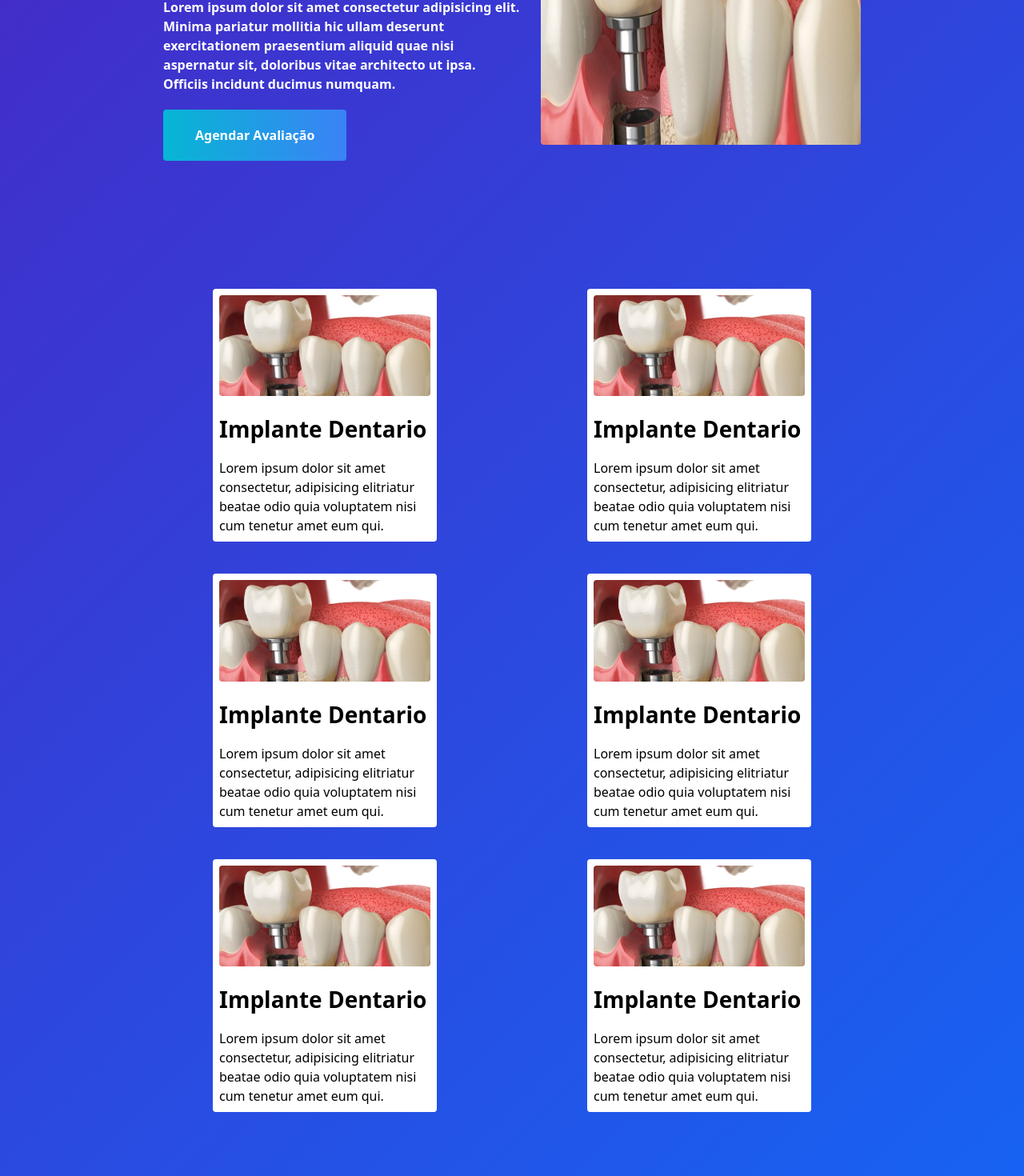
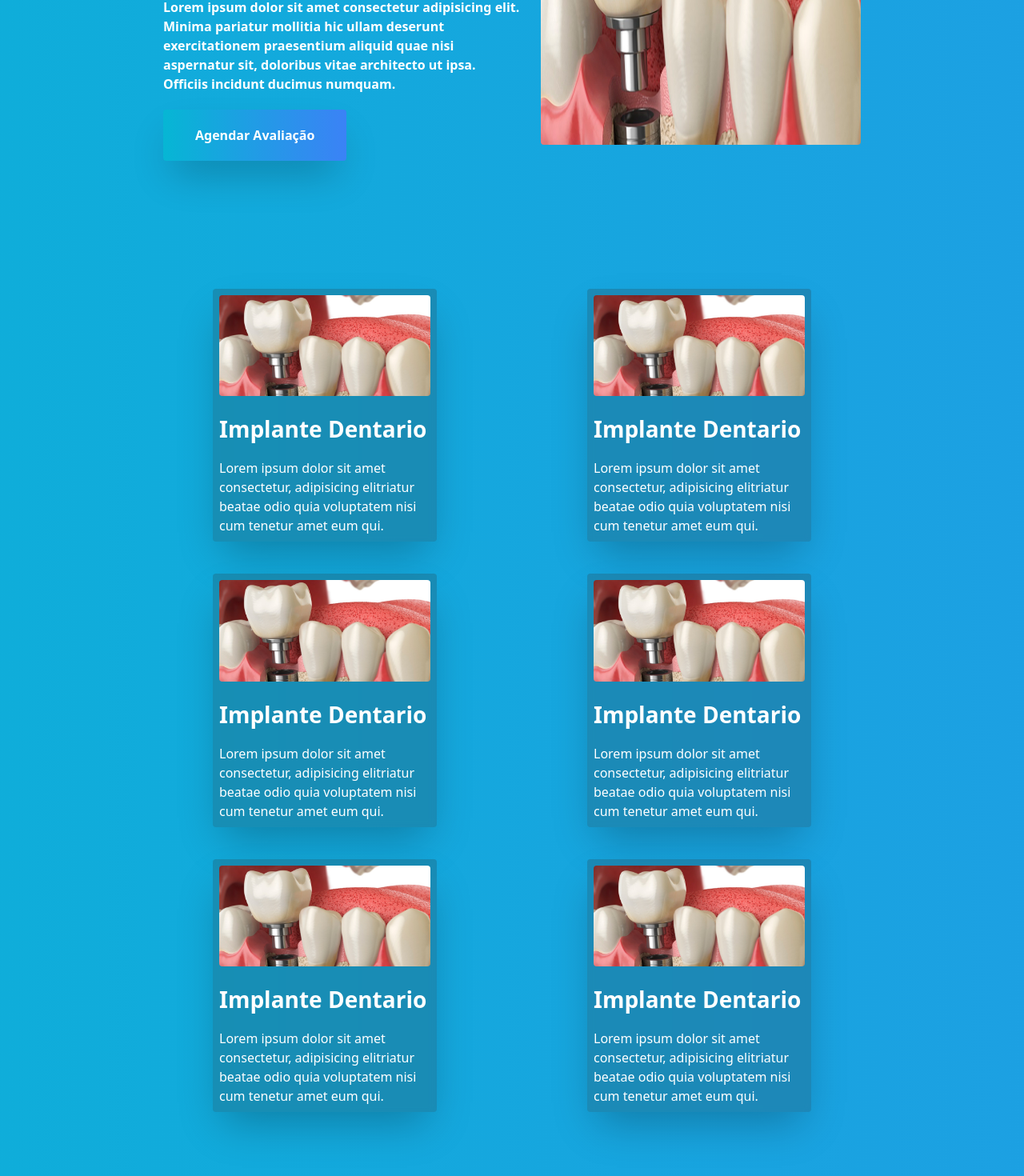
Before and after one commit to beno1234/Sorridents_Lp, a Next.js app: page / in a window 1280 px wide. Shown: the part 278-1748 px from the top of the page at 80% size. Built offline with nearby package versions, Linux system fonts and the light colour scheme.

Commit message:
sections modifications by matheus

```diff
--- a/components/Servicos/Services.tsx
+++ b/components/Servicos/Services.tsx
@@ -7,7 +7,7 @@ export default function Services(){
     return (
         <section className="w-full flex flex-col-reverse justify-around py-20  px-5 lg:px-[15%] lg:flex-row">
             <div className="flex flex-wrap justify-around gap-10">
-                <div className='p-2 text-black bg-white max-w-[280px] rounded backdrop-blur-sm'>
+                <div className='p-2 text-white bg-[#2f2f2f39] shadow-2xl shadow-2xl to-blue-500 max-w-[280px] rounded backdrop-blur-sm'>
                     <Image
                         src={implante}
                         alt="Landscape picture"
@@ -19,7 +19,7 @@ export default function Services(){
                     <p>Lorem ipsum dolor sit amet consectetur, adipisicing elitriatur beatae odio quia voluptatem nisi cum tenetur amet eum qui.</p>
                 </div>
 
-                <div className='p-2 text-black bg-white max-w-[280px] rounded backdrop-blur-sm'>
+                <div className='p-2 text-white bg-[#2f2f2f39] shadow-2xl to-blue-500 max-w-[280px] rounded backdrop-blur-sm'>
                     <Image
                         src={implante}
                         alt="Landscape picture"
@@ -31,7 +31,7 @@ export default function Services(){
                     <p>Lorem ipsum dolor sit amet consectetur, adipisicing elitriatur beatae odio quia voluptatem nisi cum tenetur amet eum qui.</p>
                 </div>
 
-                <div className='p-2 text-black bg-white max-w-[280px] rounded backdrop-blur-sm'>
+                <div className='p-2 text-white bg-[#2f2f2f39] shadow-2xl to-blue-500 max-w-[280px] rounded backdrop-blur-sm'>
                     <Image
                         src={implante}
                         alt="Landscape picture"
@@ -43,7 +43,7 @@ export default function Services(){
                     <p>Lorem ipsum dolor sit amet consectetur, adipisicing elitriatur beatae odio quia voluptatem nisi cum tenetur amet eum qui.</p>
                 </div>
 
-                <div className='p-2 text-black bg-white max-w-[280px] rounded backdrop-blur-sm'>
+                <div className='p-2 text-white bg-[#2f2f2f39] shadow-2xl to-blue-500 max-w-[280px] rounded backdrop-blur-sm'>
                     <Image
                         src={implante}
                         alt="Landscape picture"
@@ -55,7 +55,7 @@ export default function Services(){
                     <p>Lorem ipsum dolor sit amet consectetur, adipisicing elitriatur beatae odio quia voluptatem nisi cum tenetur amet eum qui.</p>
                 </div>
 
-                <div className='p-2 text-black bg-white max-w-[280px] rounded backdrop-blur-sm'>
+                <div className='p-2 text-white bg-[#2f2f2f39] shadow-2xl to-blue-500 max-w-[280px] rounded backdrop-blur-sm'>
                     <Image
                         src={implante}
                         alt="Landscape picture"
@@ -67,7 +67,7 @@ export default function Services(){
                     <p>Lorem ipsum dolor sit amet consectetur, adipisicing elitriatur beatae odio quia voluptatem nisi cum tenetur amet eum qui.</p>
                 </div>
 
-                <div className='p-2 text-black bg-white max-w-[280px] rounded backdrop-blur-sm'>
+                <div className='p-2 text-white bg-[#2f2f2f39] shadow-2xl to-blue-500 max-w-[280px] rounded backdrop-blur-sm'>
                     <Image
                         src={implante}
                         alt="Landscape picture"
@@ -79,7 +79,6 @@ export default function Services(){
                     <p>Lorem ipsum dolor sit amet consectetur, adipisicing elitriatur beatae odio quia voluptatem nisi cum tenetur amet eum qui.</p>
                 </div>
 
-
             </div>
         </section>
     )
--- a/components/WhySorridents/WhySorridents.tsx
+++ b/components/WhySorridents/WhySorridents.tsx
@@ -8,7 +8,7 @@ export default function WhySorridents(){
                 <h2 className="text-[34px] font-bold">Porque a Sorridents?</h2>
                 <p className="my-3 font-semibold">Lorem ipsum dolor sit amet, consectetur adipisicing elit. Facilis voluptatem reprehenderit dicta culpa pariatur provident! Iusto ducimus nisi ea tempore soluta, quisquam fugit porro saepe exercitationem omnis quam earum autem?</p>
                 <p className="font-semibold">Lorem ipsum dolor sit amet consectetur adipisicing elit. Minima pariatur mollitia hic ullam deserunt exercitationem praesentium aliquid quae nisi aspernatur sit, doloribus vitae architecto ut ipsa. Officiis incidunt ducimus numquam.</p>
-                <button className="py-5 px-10 mt-5 rounded bg-gradient-to-r from-cyan-500 to-blue-500 font-bold">Agendar Avaliação</button>
+                <button className="py-5 px-10 mt-5 rounded shadow-2xl btn btn-hover bg-gradient-to-r from-cyan-500 to-blue-500 font-bold">Agendar Avaliação</button>
             </div>
             <Image
                 src={implante}
--- a/pages/_app.tsx
+++ b/pages/_app.tsx
@@ -1,5 +1,6 @@
 import '@/styles/globals.css'
 import '@/styles/why.css'
+import '@/styles/HoverButton.css'
 
 import type { AppProps } from 'next/app'
 
--- a/pages/index.tsx
+++ b/pages/index.tsx
@@ -6,7 +6,7 @@ import Services from "@/components/Servicos/Services";
 export default function Home() {
   return (
     <>
-      <div className="animateGradientX">
+      <div className="  bg-gradient-to-r from-cyan-500 to-blue-500 animateGradientX">
         <WhySorridents />
         <Services />
       </div>
--- /dev/null
+++ b/styles/HoverButton.css
@@ -0,0 +1,53 @@
+/*BUTTON HOVER*/
+.btn:hover {
+    transform: translateY(-3px);
+    box-shadow: 0 10px 20px rgba(0, 0, 0, 0.2);
+}
+
+.btn:active {
+    transform: translateY(-1px);
+    box-shadow: 0 5px 10px rgba(0, 0, 0, 0.2);
+}
+
+.btn-hover {
+    background-color: #fff;
+}
+
+.btn::after {
+    content: "";
+    display: inline-block;
+    height: 100%;
+    width: 100%;
+    border-radius: 0.25rem;
+    position: absolute;
+    top: 0;
+    left: 0;
+    z-index: -1;
+    transition: all .6s;
+}
+
+.btn-hover::after {
+    background-color: #5193df;
+}
+
+.btn:hover::after {
+    transform: scaleX(1.4) scaleY(1.6);
+    opacity: 0;
+}
+
+.btn-animated {
+    animation: moveInBottom 5s ease-out;
+    animation-fill-mode: backwards;
+}
+
+@keyframes moveInBottom {
+    0% {
+        opacity: 0;
+        transform: translateY(30px);
+    }
+
+    100% {
+        opacity: 1;
+        transform: translateY(0px);
+    }
+}
--- a/styles/why.css
+++ b/styles/why.css
@@ -1,17 +1,22 @@
 .animateGradientX {
     animation: gradient-x 5s ease infinite;
-    background: linear-gradient(-45deg, #037f03, #0e6dfb, #4e1fbe, #EF4444);
     background-size: 400% 400%;
     }
 
-    @keyframes gradient-x {
+@keyframes gradient-x {
     0% {
-        background-position: 0% 50%;
+        background-position: 0% 25%;
     }
+    25% {
+        background-position: 26% 50%;
+    };
     50% {
-        background-position: 100% 50%;
+        background-position: 51% 75%;
+    }
+    75% {
+        background-position: 76% 100%;
     }
     100% {
-        background-position: 0% 50%;
+        background-position: 0% 25%;
     }
-    }
+}
```
